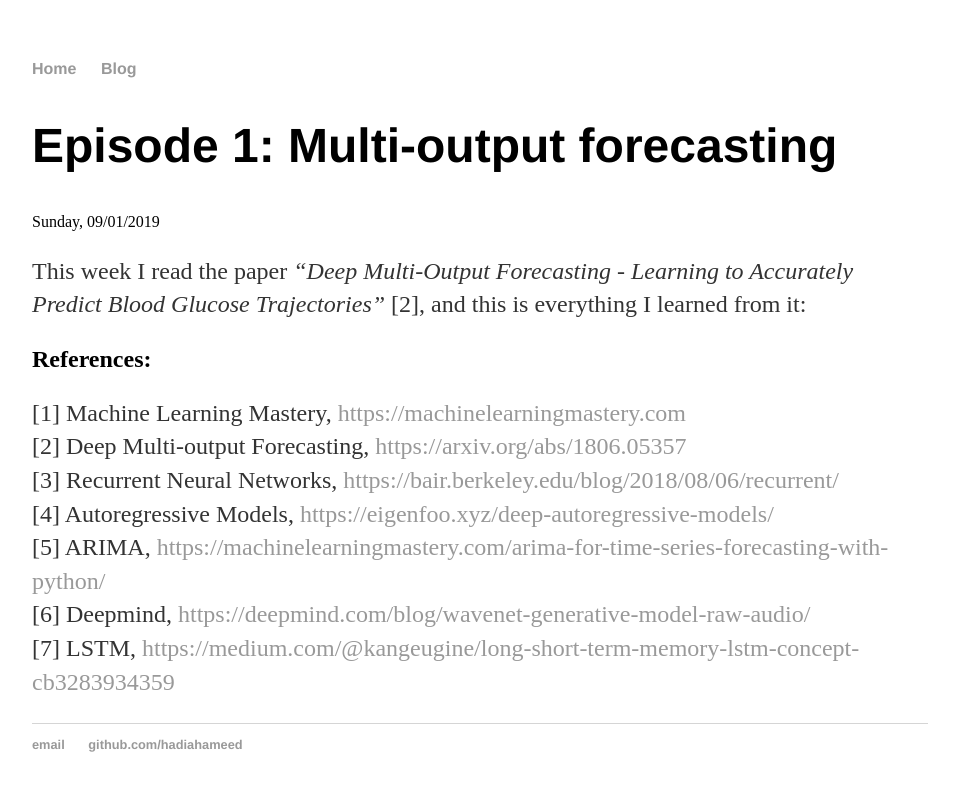
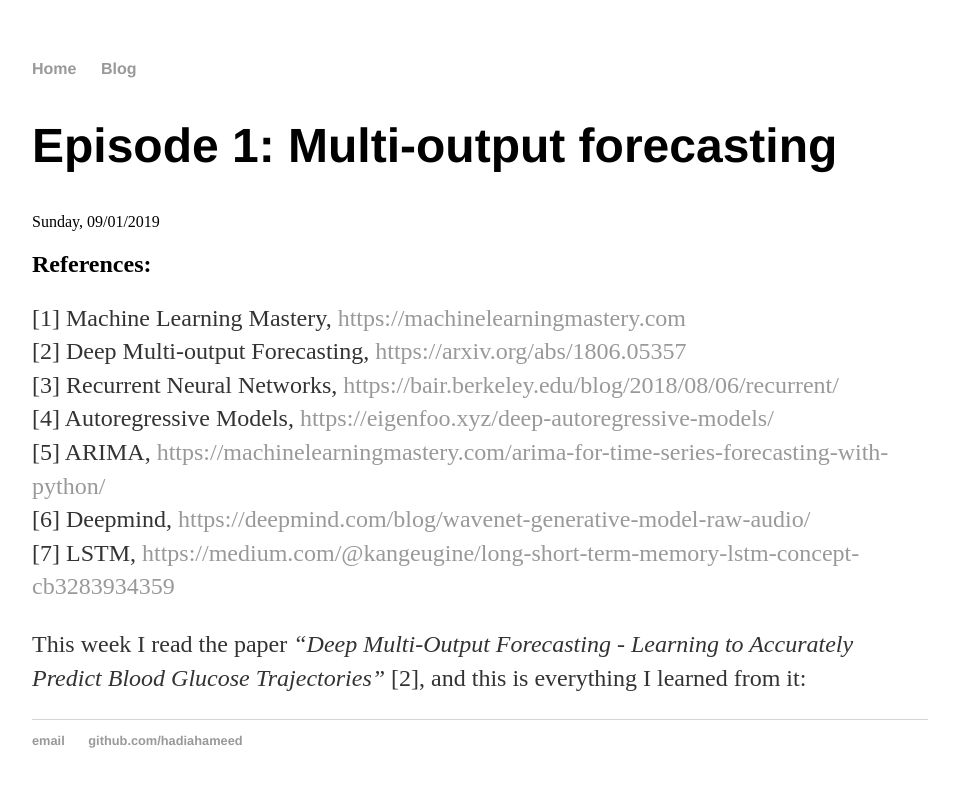
Before and after one commit to hadiahameed/hadiahameed.github.io, a Jekyll site: the page built from _posts/2019-09-01-episode1.md, in a window 1280 px wide. Shown: the top 791 px of the page, without its empty margins (160-1119 px from the left). Built offline with Jekyll 4.4.1, drawn with Linux system fonts in a browser that asks for light colours.

Commit message:
Update post.html

```diff
--- a/_layouts/post.html
+++ b/_layouts/post.html
@@ -5,9 +5,9 @@ layout: default
   <h1 class="post-title">{{ page.title }}</h1>
   <time datetime="{{ page.date | date: "%A, %m/%d/%Y" }}" class="post-date">{{ page.date | date: "%A, %m/%d/%Y" }}</time>
   {% assign contentArray = page.content | markdownify | split: site.excerpt_separator %}
-  {{ contentArray.first }}
+  {{ contentArray.last }}
 </article>
 
 <aside>
-{{ contentArray.last }}
+{{ contentArray.first }}
 </aside>
```
